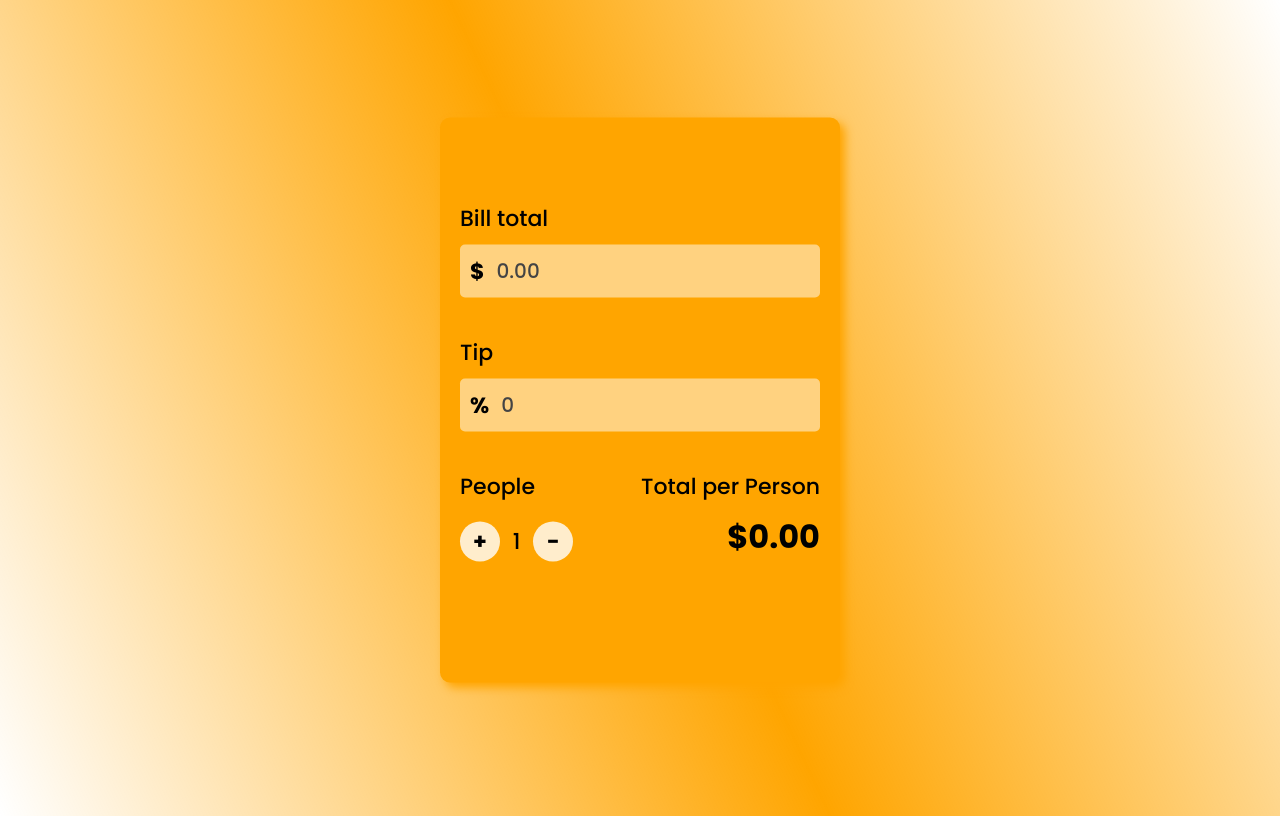
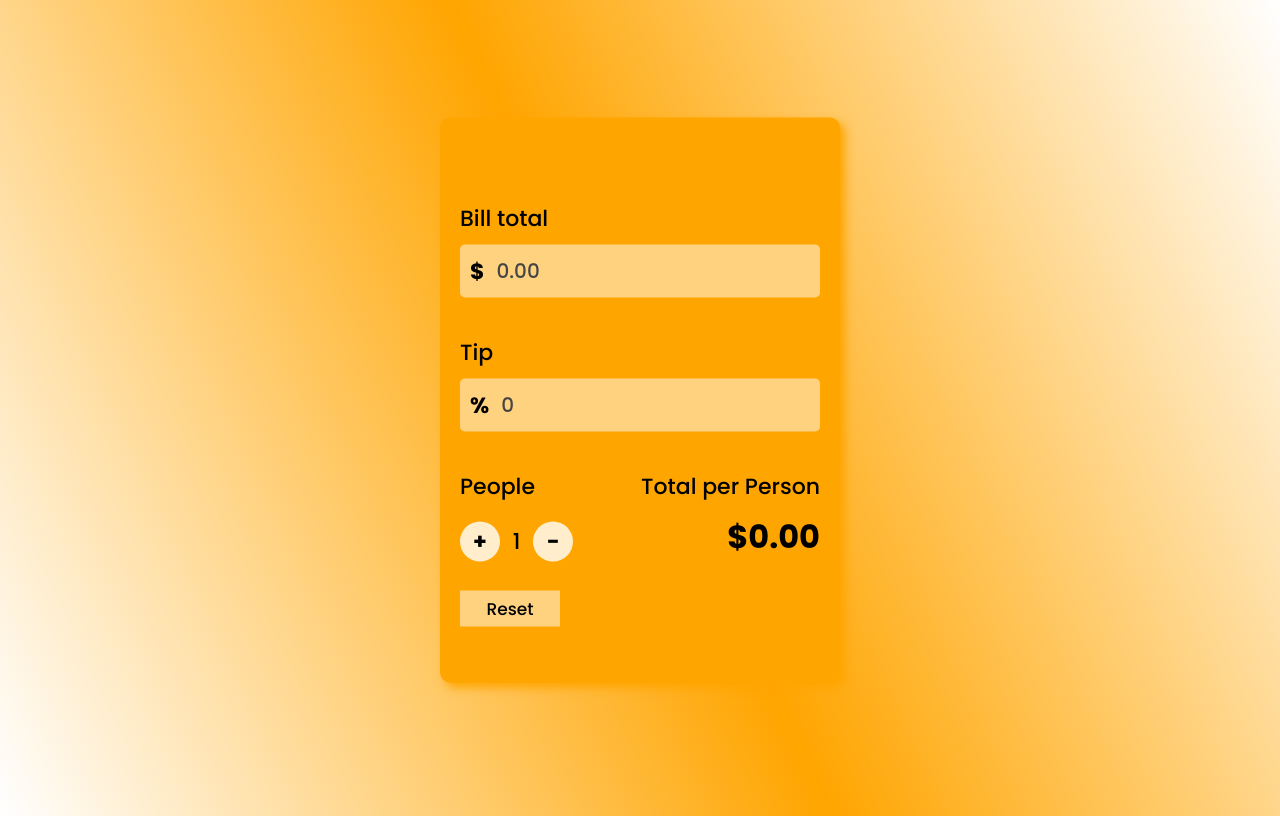
Before and after one commit to abinesh-a7/Tip-calculator, a plain HTML site: page index.html in a window 1280 px wide. Drawn offline with Linux system fonts and the light colour scheme.

Commit message:
file modified

```diff
--- a/index.html
+++ b/index.html
@@ -61,6 +61,7 @@
           <div class="total" id="perPersonTotal">$0.00</div>
         </div>
       </div>
+      <div class="reset" id="reset"><button type="reset">Reset</button></div>
     </div>
 
     <script type="text/javascript" src="script.js"></script>
--- a/script.js
+++ b/script.js
@@ -56,3 +56,13 @@ const decreasePeople = () => {
 
   calculateBill();
 };
+
+// select reset btn
+
+let resetbtn=document.getElementById('reset')
+
+resetbtn.addEventListener('click',()=>{
+  billTotalInput.value=''
+  tipInput.value=''
+  perPersonTotal.innerText = `$0.00`;
+})
--- a/style.css
+++ b/style.css
@@ -127,3 +127,16 @@ body {
   color: #000;
   font-weight: 700;
 }
+
+.reset button{
+  padding: 5px;
+  width: 100px;
+  margin-top: 20px;
+  background: rgba(255, 255, 255, 0.5);
+  border: none;
+  outline: none;
+  font-size: 17px;
+  color: #000;
+  font-weight: 500;
+  cursor: pointer;
+}
```
